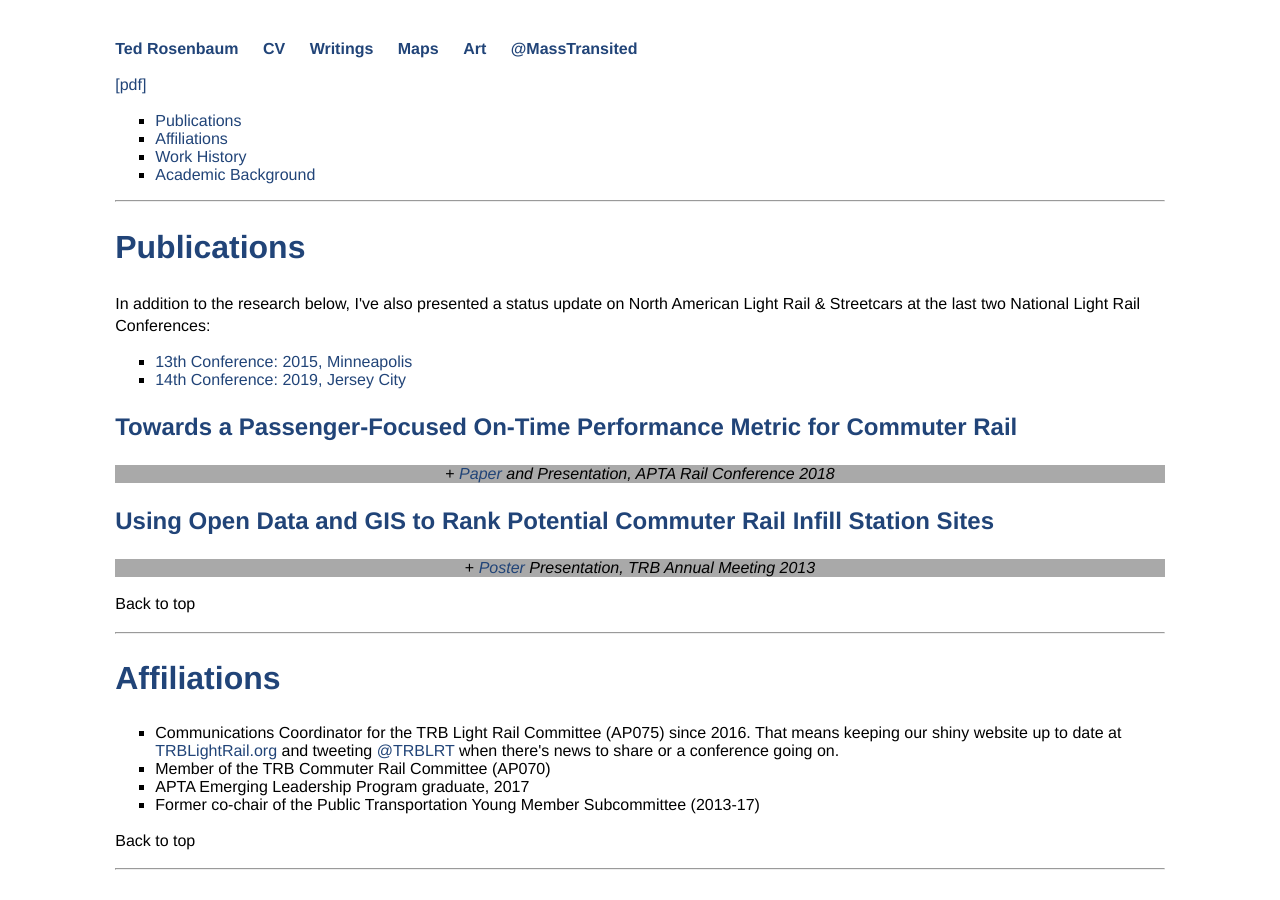
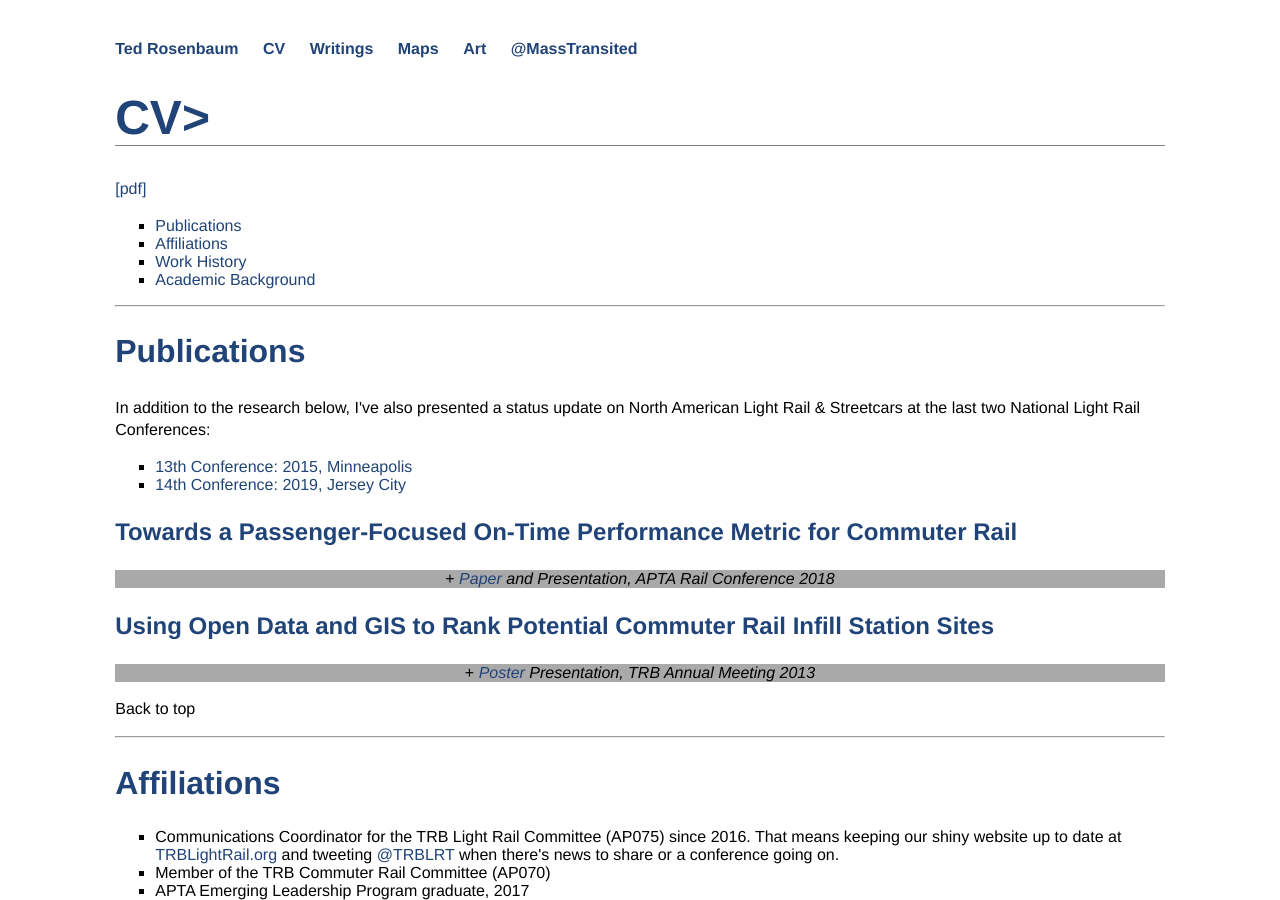
Before and after one commit to transited/transited.github.io, a Jekyll site: the page built from cv2.html, in a window 1280 px wide and 900 px high. Built offline with Jekyll 4.4.1, drawn with Linux system fonts in a browser that asks for light colours.

Commit message:
CV header

```diff
--- a/cv2.html
+++ b/cv2.html
@@ -3,6 +3,7 @@ layout: default
 title: CV
 ---
 <div class="blurb">
+  <h1>CV></h1>
   <p><a href="Files/Resume Table.Right.pdf">[pdf]</a></p>
   <ul>
 		<li><a href="#Publications">Publications</a></li>
```
